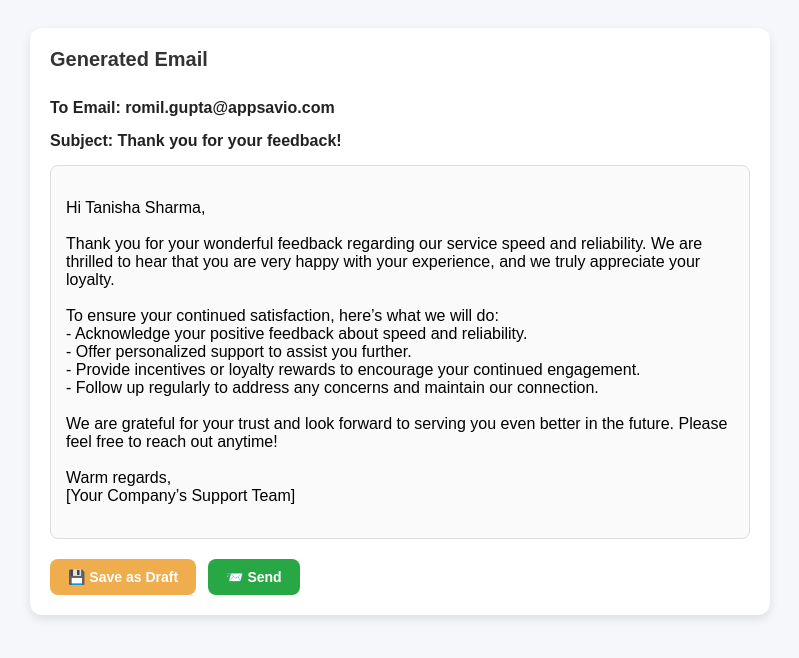
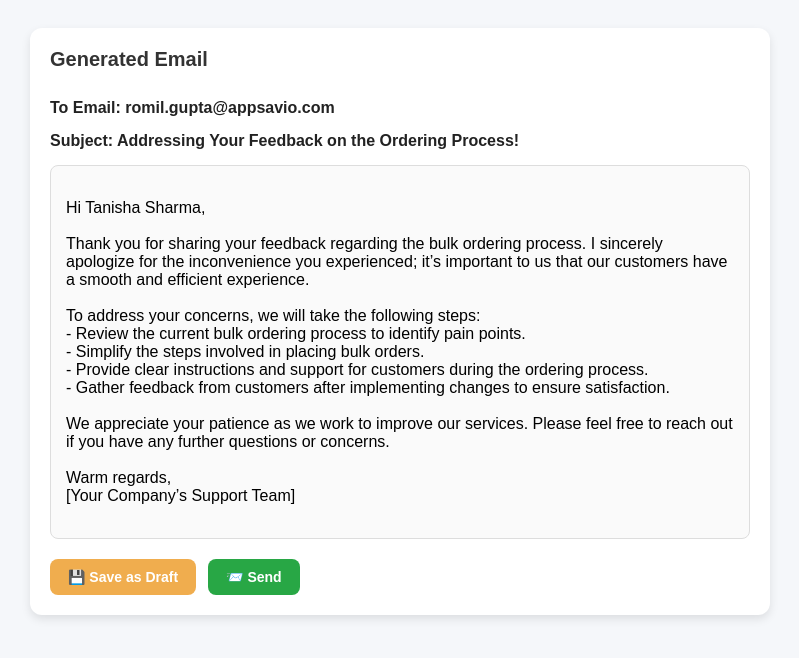
Before and after one commit to bhartijain-12/Data-From-Multiple-Boards, a Flask app: page / in a window 1280 px wide. Shown: the top 658 px of the page, without its empty margins (240-1039 px from the left). Run offline with Flask 3, Linux system fonts and the light colour scheme.

Commit message:
Update index.html

```diff
--- a/templates/index.html
+++ b/templates/index.html
@@ -68,21 +68,21 @@
     </div>
 
     <div class="subject" id="email-subject">
-      Subject: Thank you for your feedback!
+      Subject: Addressing Your Feedback on the Ordering Process!
     </div>
 
     <div class="email-body" id="email-body" contenteditable="true">
 Hi Tanisha Sharma,
 
-Thank you for your wonderful feedback regarding our service speed and reliability. We are thrilled to hear that you are very happy with your experience, and we truly appreciate your loyalty.
+Thank you for sharing your feedback regarding the bulk ordering process. I sincerely apologize for the inconvenience you experienced; it’s important to us that our customers have a smooth and efficient experience.
 
-To ensure your continued satisfaction, here’s what we will do:
-- Acknowledge your positive feedback about speed and reliability.
-- Offer personalized support to assist you further.
-- Provide incentives or loyalty rewards to encourage your continued engagement.
-- Follow up regularly to address any concerns and maintain our connection.
+To address your concerns, we will take the following steps:
+- Review the current bulk ordering process to identify pain points.
+- Simplify the steps involved in placing bulk orders.
+- Provide clear instructions and support for customers during the ordering process.
+- Gather feedback from customers after implementing changes to ensure satisfaction.
 
-We are grateful for your trust and look forward to serving you even better in the future. Please feel free to reach out anytime!
+We appreciate your patience as we work to improve our services. Please feel free to reach out if you have any further questions or concerns.
 
 Warm regards,
 [Your Company’s Support Team]
```
